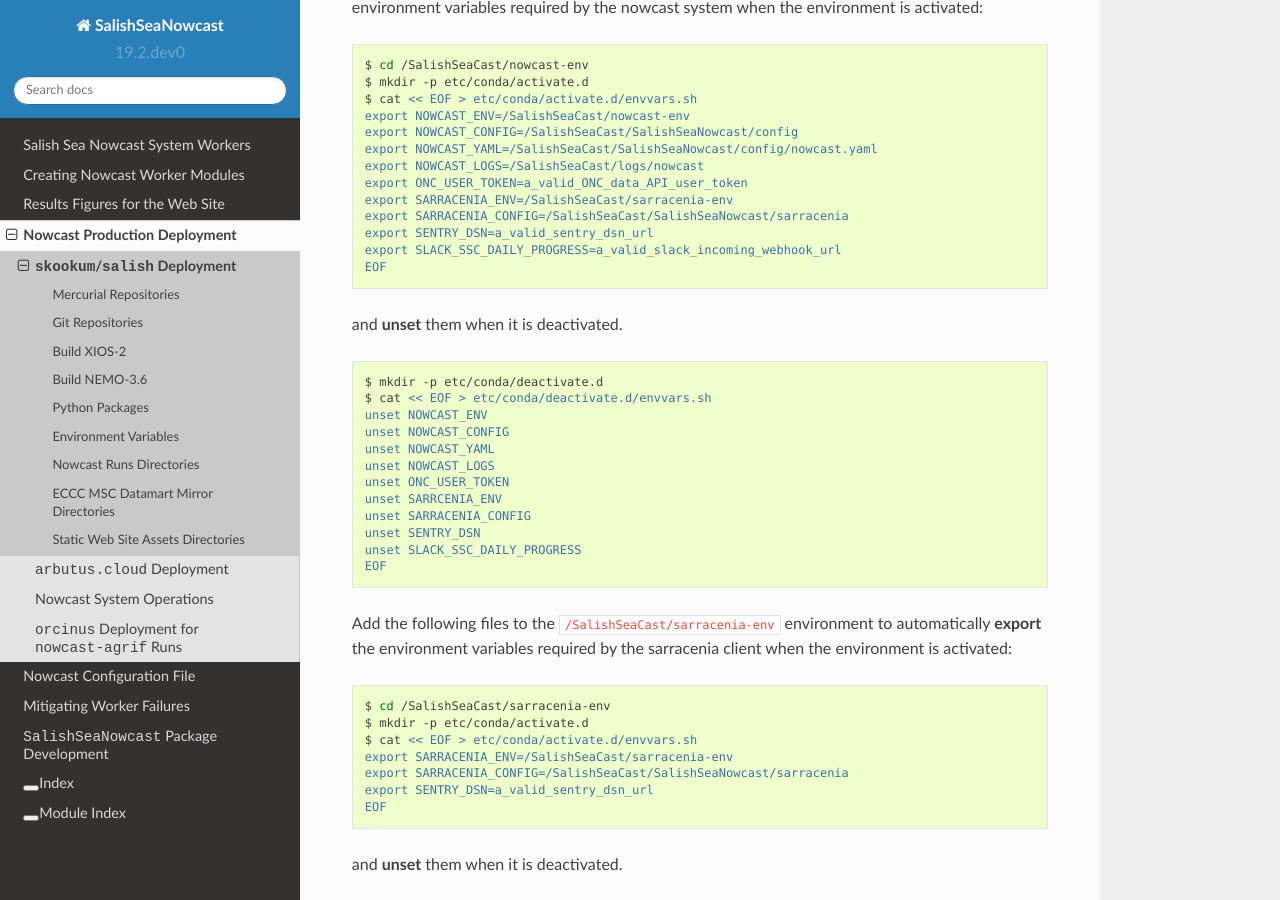
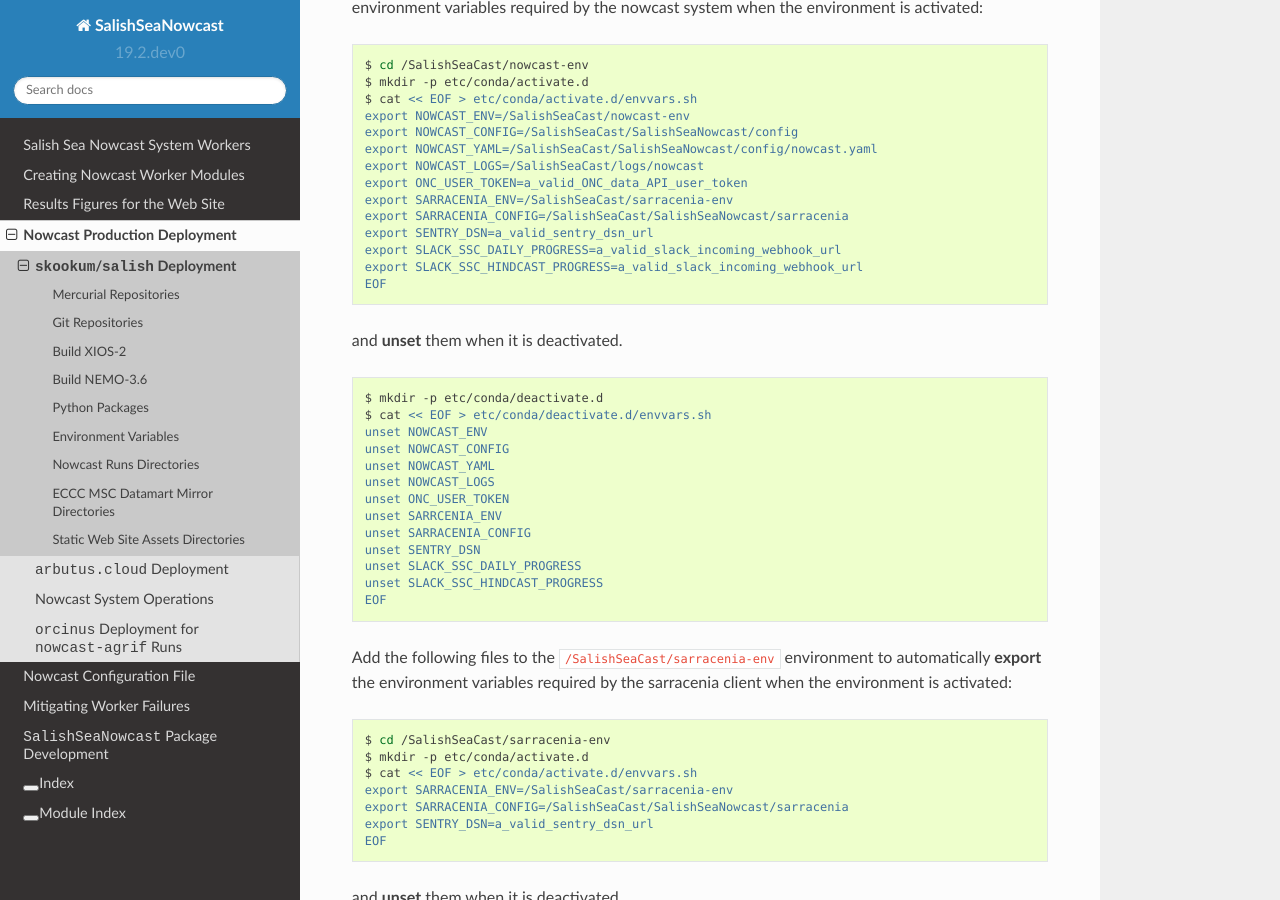
Before and after one commit to SalishSeaCast/SalishSeaNowcast, a Sphinx documentation site: the page built from docs/deployment/skookum_salish.rst, in a window 1280 px wide and 900 px high, scrolled down 2551 px. Built offline with Sphinx 7.4.7 and the Read the Docs theme 2.0.0, drawn with Linux system fonts in a browser that asks for light colours.

Commit message:
Add SLACK_SSC_HINDCAST_PROGRESS envvar to skookum deployment docs

```diff
--- a/docs/deployment/skookum_salish.rst
+++ b/docs/deployment/skookum_salish.rst
@@ -172,6 +172,7 @@ Add the following files to the :file:`/SalishSeaCast/nowcast-env` environment to
     export SARRACENIA_CONFIG=/SalishSeaCast/SalishSeaNowcast/sarracenia
     export SENTRY_DSN=a_valid_sentry_dsn_url
     export SLACK_SSC_DAILY_PROGRESS=a_valid_slack_incoming_webhook_url
+    export SLACK_SSC_HINDCAST_PROGRESS=a_valid_slack_incoming_webhook_url
     EOF
 
 and :command:`unset` them when it is deactivated.
@@ -189,6 +190,7 @@ and :command:`unset` them when it is deactivated.
     unset SARRACENIA_CONFIG
     unset SENTRY_DSN
     unset SLACK_SSC_DAILY_PROGRESS
+    unset SLACK_SSC_HINDCAST_PROGRESS
     EOF
 
 Add the following files to the :file:`/SalishSeaCast/sarracenia-env` environment to automatically :command:`export` the environment variables required by the sarracenia client when the environment is activated:
```
